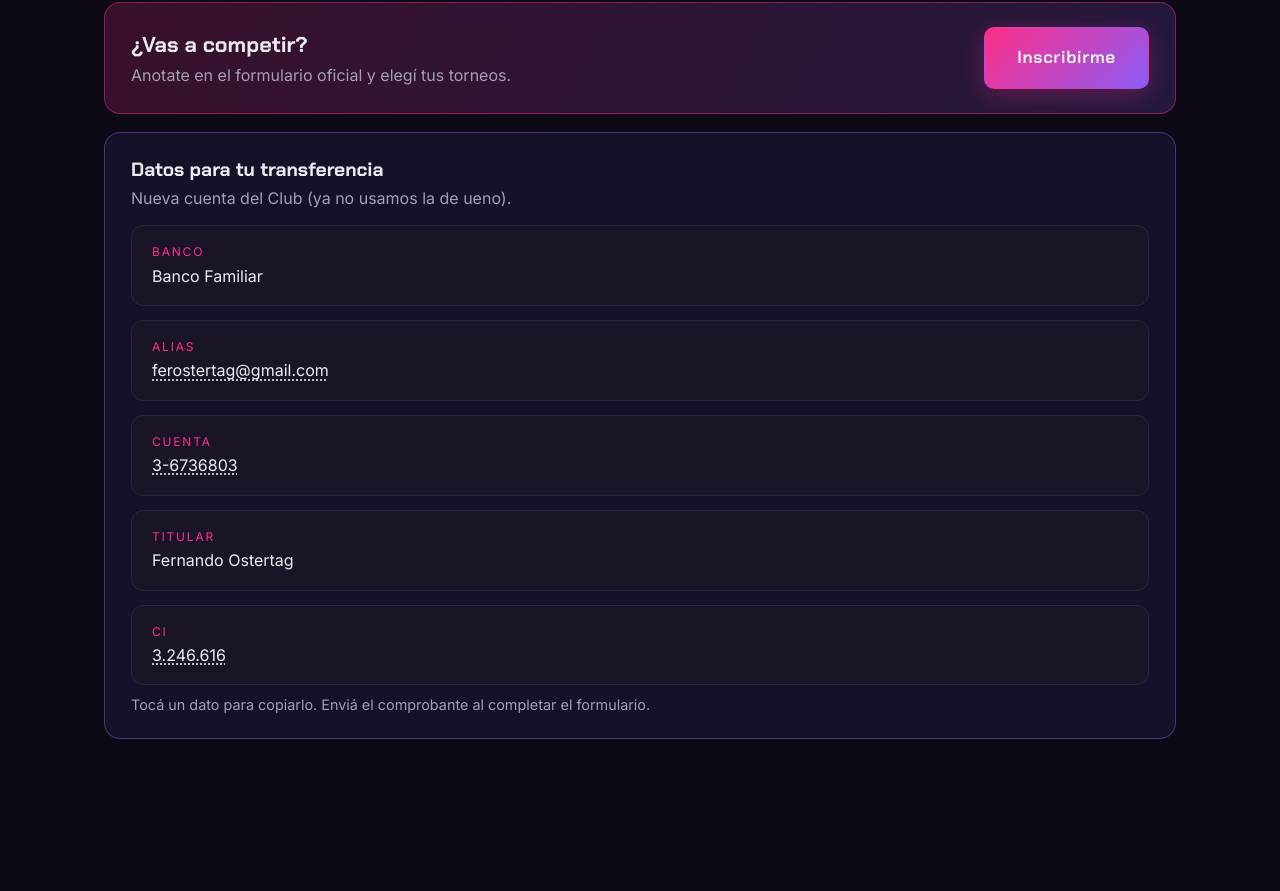
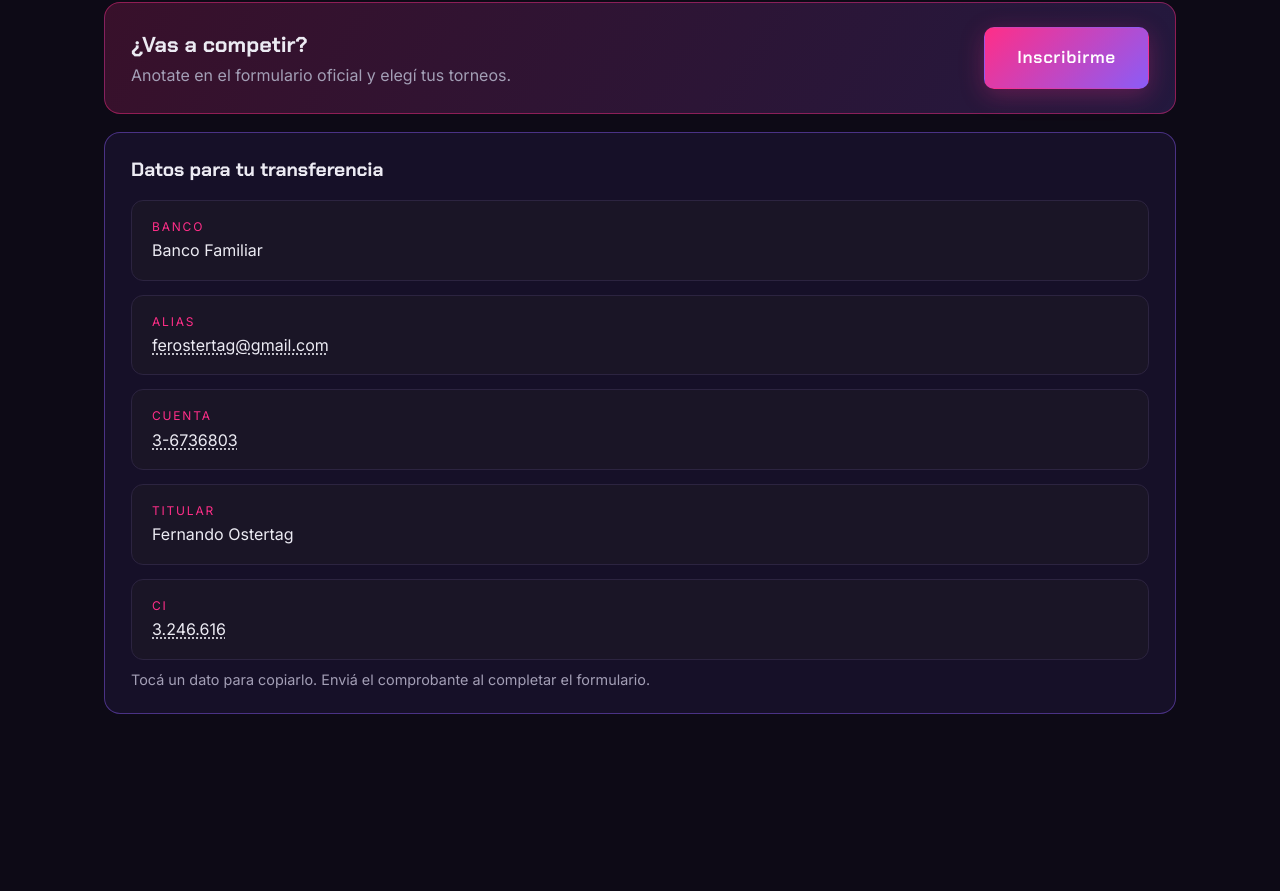
Before and after one commit to Josuever327/center-stage-landing, a website built with Vite: page index.html in a window 1280 px wide. Shown: the part 2623-3514 px from the top of the page. Built offline with nearby package versions, Linux system fonts and the light colour scheme; files whose address does not match are found by name.

Commit message:
Quitar aviso de cambio de cuenta
Co-Authored-By: Claude Opus 5.5 <noreply@anthropic.com>

```diff
--- a/index.html
+++ b/index.html
@@ -120,7 +120,6 @@
       <div class="pago" id="pago">
         <div class="pago-head">
           <b>Datos para tu transferencia</b>
-          <span>Nueva cuenta del Club (ya no usamos la de ueno).</span>
         </div>
         <ul class="facts">
           <li><span>Banco</span>Banco Familiar</li>
```
